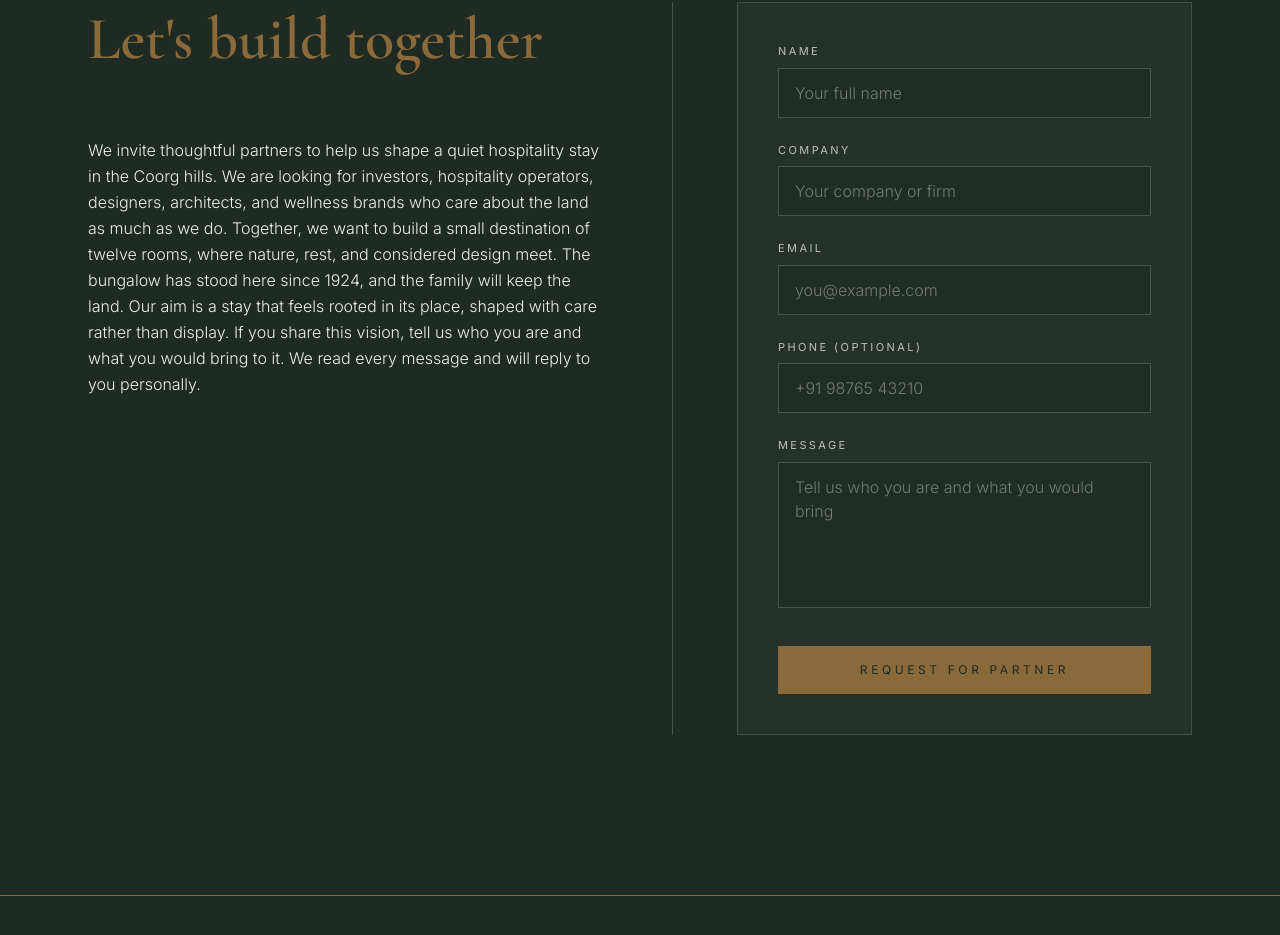
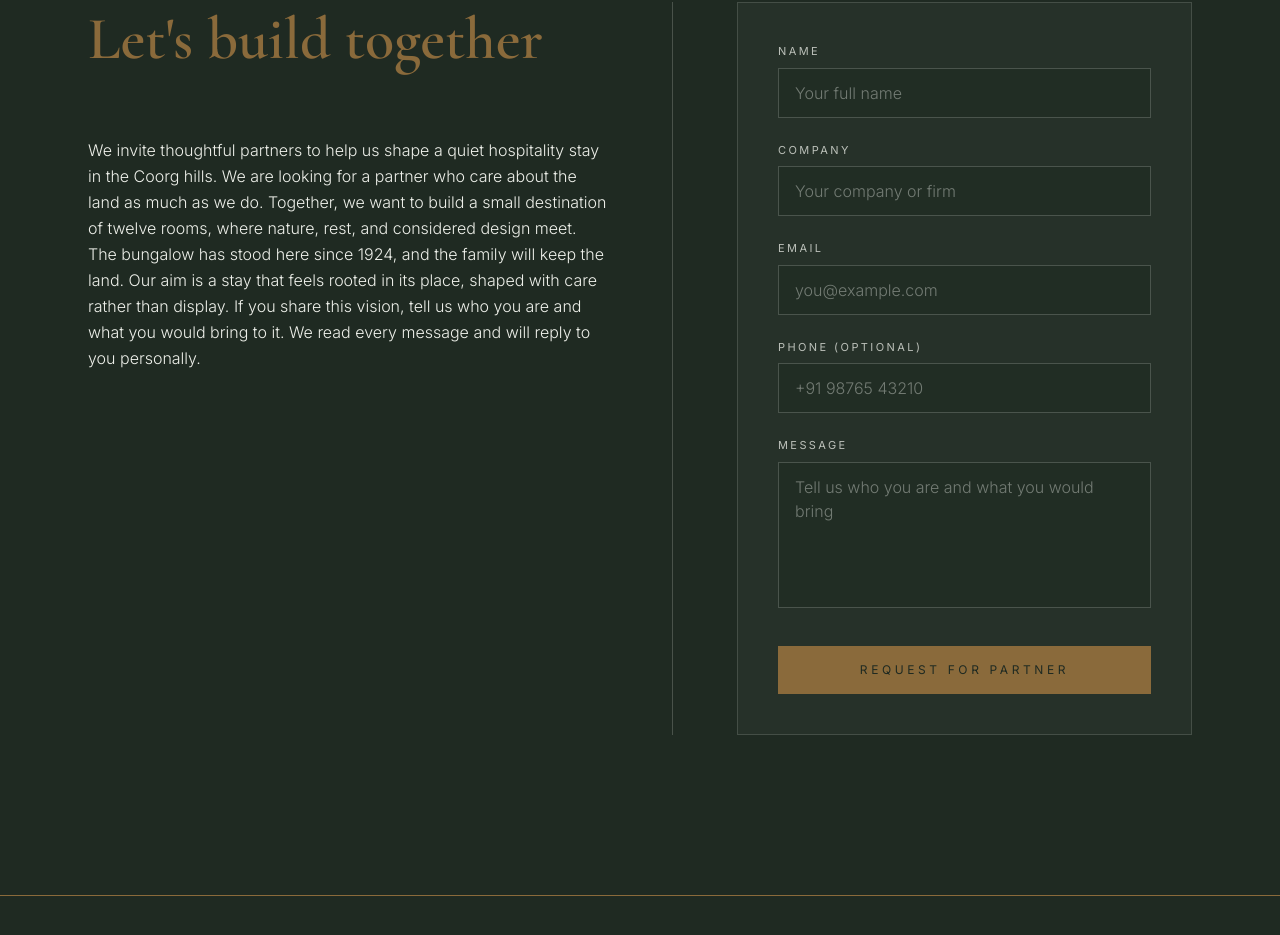
Before and after one commit to David-kingsli06/Silver-Holme-Website-Client1, a Next.js app: page / in a window 1280 px wide. Shown: the part 8333-9268 px from the top of the page. Built offline with nearby package versions, Linux system fonts and the light colour scheme.

Commit message:
I change the details that where not from the client in the partner with us section

```diff
--- a/components/Home/PartnerWithUs/PartnerWithUs.tsx
+++ b/components/Home/PartnerWithUs/PartnerWithUs.tsx
@@ -21,7 +21,7 @@ const PartnerWithUS = () => {
 
           <div className="mt-5 space-y-5 font-[family-name:var(--font-inter)] text-base font-light leading-relaxed text-[#EEF0EA]">
             <p className="mt-10 max-w-xl font-[family-name:var(--font-inter)] text-base font-light leading-relaxed text-[#EEF0EA]">
-  We invite thoughtful partners to help us shape a quiet hospitality stay in the Coorg hills. We are looking for investors, hospitality operators, designers, architects, and wellness brands who care about the land as much as we do. Together, we want to build a small destination of twelve rooms, where nature, rest, and considered design meet. The bungalow has stood here since 1924, and the family will keep the land. Our aim is a stay that feels rooted in its place, shaped with care rather than display. If you share this vision, tell us who you are and what you would bring to it. We read every message and will reply to you personally.
+  We invite thoughtful partners to help us shape a quiet hospitality stay in the Coorg hills. We are looking for a partner who care about the land as much as we do. Together, we want to build a small destination of twelve rooms, where nature, rest, and considered design meet. The bungalow has stood here since 1924, and the family will keep the land. Our aim is a stay that feels rooted in its place, shaped with care rather than display. If you share this vision, tell us who you are and what you would bring to it. We read every message and will reply to you personally.
 </p>
           </div>
         </div>
```
